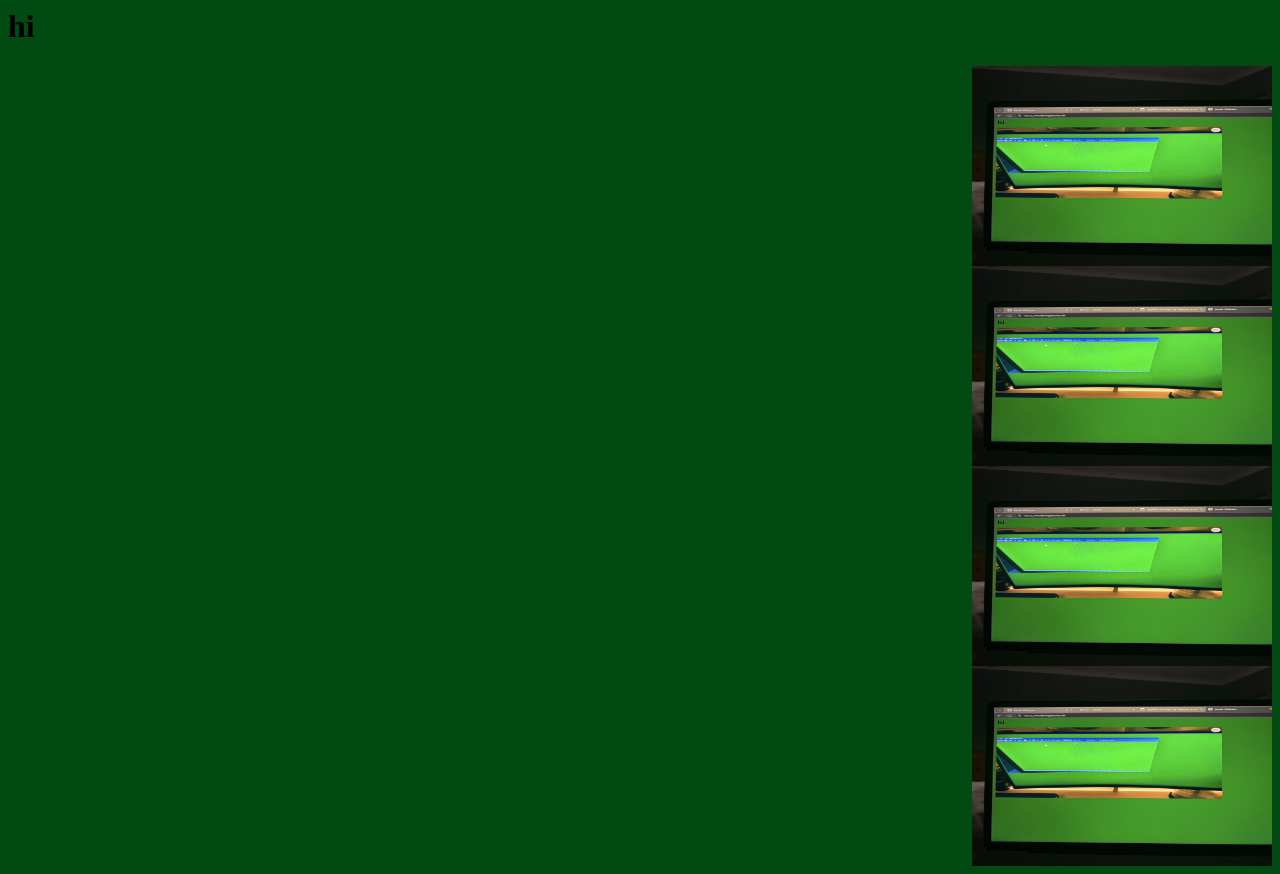
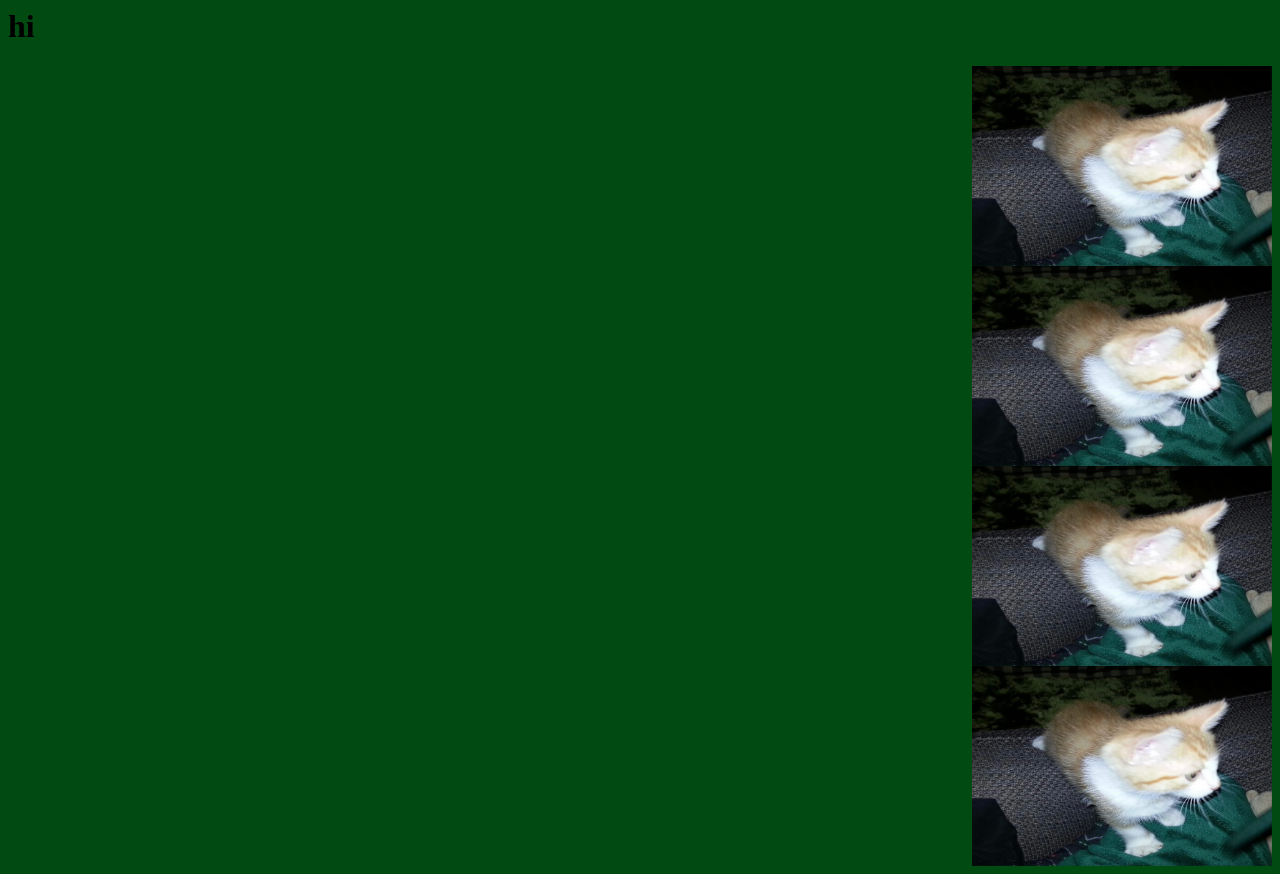
Before and after one commit to rogersnoah/site, a plain HTML site: page index.html in a window 1280 px wide. Drawn offline with Linux system fonts and the light colour scheme.

Commit message:
Update marquee images in index.html
Replaced multiple image references in marquee tags with a new image file.

```diff
--- a/index.html
+++ b/index.html
@@ -4,9 +4,9 @@
 </head>
 <body style="background-color:#014A11;">
 <h1> hi </h1>
-  <marquee behavior="alternate" direction="left" scrollamount=20><img src="/images/image3.jpeg" width="300" height="200"></marquee>
-  <marquee behavior="alternate" direction="left" scrollamount=30><img src="/images/image3.jpeg" width="300" height="200"></marquee>
-  <marquee behavior="alternate" direction="left" scrollamount=40><img src="/images/image3.jpeg" width="300" height="200"></marquee>
-  <marquee behavior="alternate" direction="left" scrollamount=50><img src="/images/image3.jpeg" width="300" height="200"></marquee>
+  <marquee behavior="alternate" direction="left" scrollamount=20><img src="/images/image.JPG" width="300" height="200"></marquee>
+  <marquee behavior="alternate" direction="left" scrollamount=30><img src="/images/image.JPG" width="300" height="200"></marquee>
+  <marquee behavior="alternate" direction="left" scrollamount=40><img src="/images/image.JPG" width="300" height="200"></marquee>
+  <marquee behavior="alternate" direction="left" scrollamount=50><img src="/images/image.JPG" width="300" height="200"></marquee>
 </body>
 </html>
```
